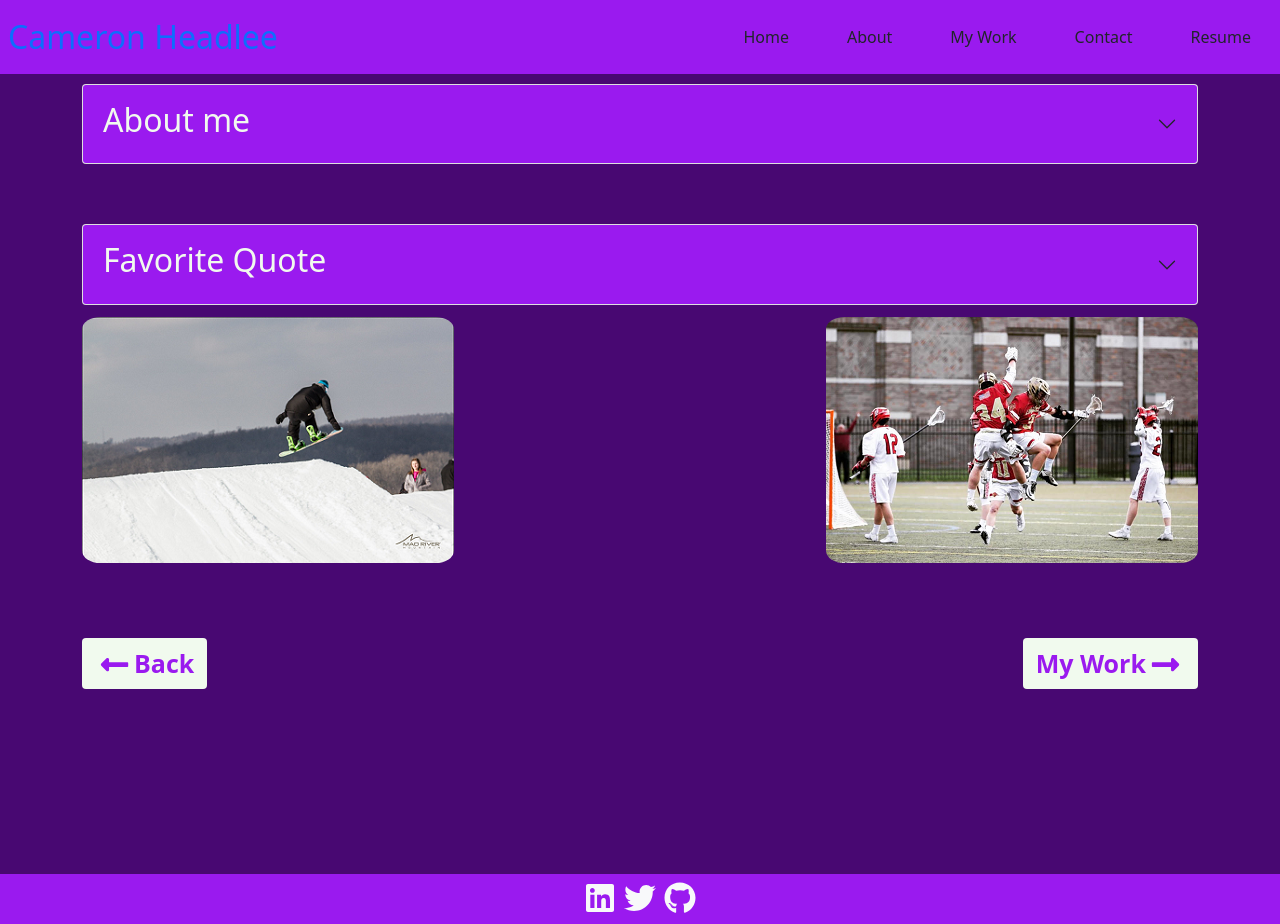
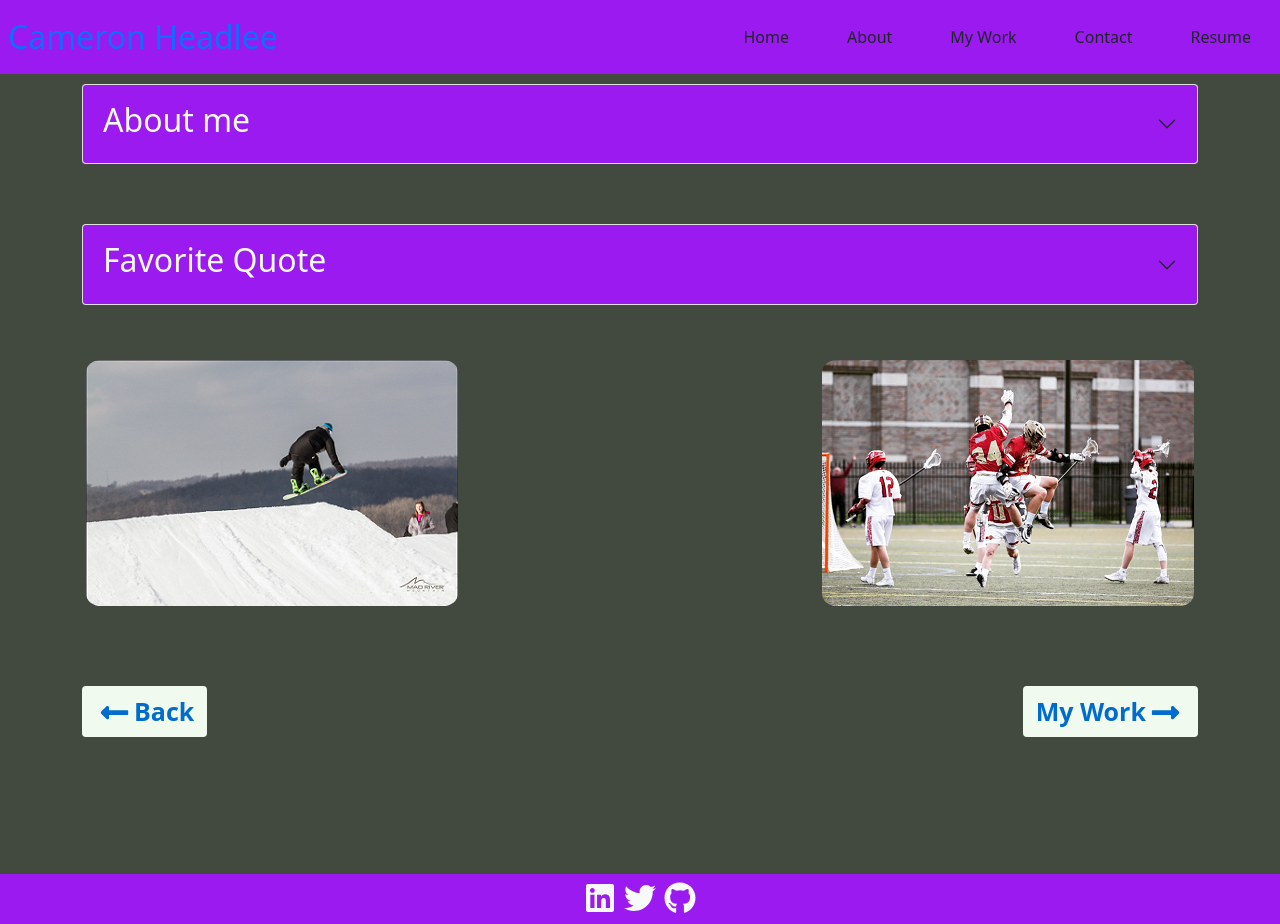
Before and after one commit to CameronHeadlee/R-Portfolio, a React (Create React App) app: page /About in a window 1280 px wide. Built offline with nearby package versions, Linux system fonts and the light colour scheme.

Commit message:
Changed color scheme in css

```diff
--- a/src/styles/About.css
+++ b/src/styles/About.css
@@ -1,5 +1,5 @@
 .main {
-  background-color: #480872;
+  background-color: #42493f;
   min-height: 100vh;
 }
 
@@ -11,16 +11,16 @@
 .me {
   font-size: 25px;
   color: #f1faee;
-  background-color: #9a1aef;
+  background-color: #006cd0;
 }
 
 .accordion button {
-  background-color: #9a1aef;
+  background-color: #006cd0;
 }
 
 .accordion button:not(.collapsed) {
-  background-color: #9a1aef;
-  color: black;
+  background-color: #006cd0;
+  color: #42493f;
   box-shadow: none;
 }
 
@@ -38,24 +38,27 @@
 }
 
 .second {
-  padding: 50px 0px 0px 0px;
+  padding: 50px 0px;
 }
 
 .picture {
+  width: 100%;
+  height: auto;
   border-radius: 5%;
-  margin: 12px 0px 0px 0px;
+  margin: 5px 0px;
+  padding: 0px 4px;
 }
 
 .btn.btn-outline-seven {
   background-color: #f1faee;
-  color: #9a1aef;
+  color: #006cd0;
   font-size: 25px;
   font-weight: bold;
   margin: 75px 0px 0px 0px;
 }
 
 .btn.btn-outline-seven:hover {
-  background-color: #9a1aef;
+  background-color: #006cd0;
   color: #f1faee;
   transform: rotate(-360deg);
   transition: 2s;
@@ -63,14 +66,14 @@
 
 .btn.btn-outline-one {
   background-color: #f1faee;
-  color: #9a1aef;
+  color: #006cd0;
   font-size: 25px;
   font-weight: bold;
   margin: 75px 0px 75px 0px;
 }
 
 .btn.btn-outline-one:hover {
-  background-color: #9a1aef;
+  background-color: #006cd0;
   color: #f1faee;
   transform: rotate(360deg);
   transition: 2s;
```
